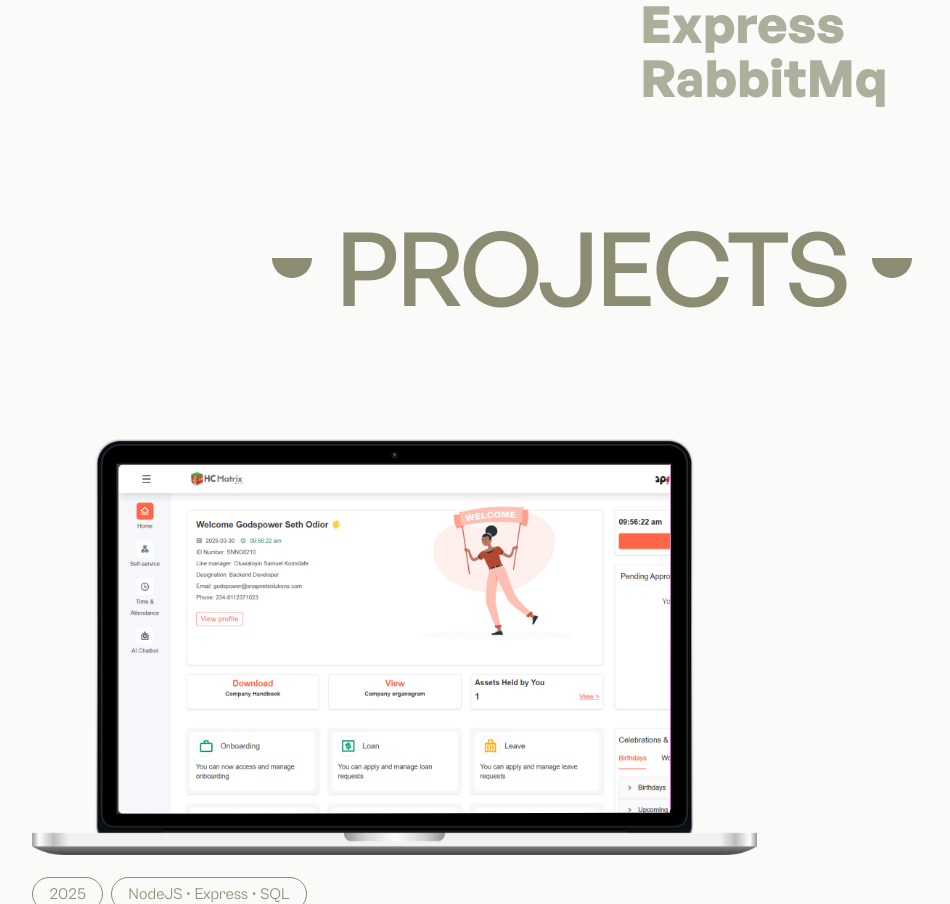
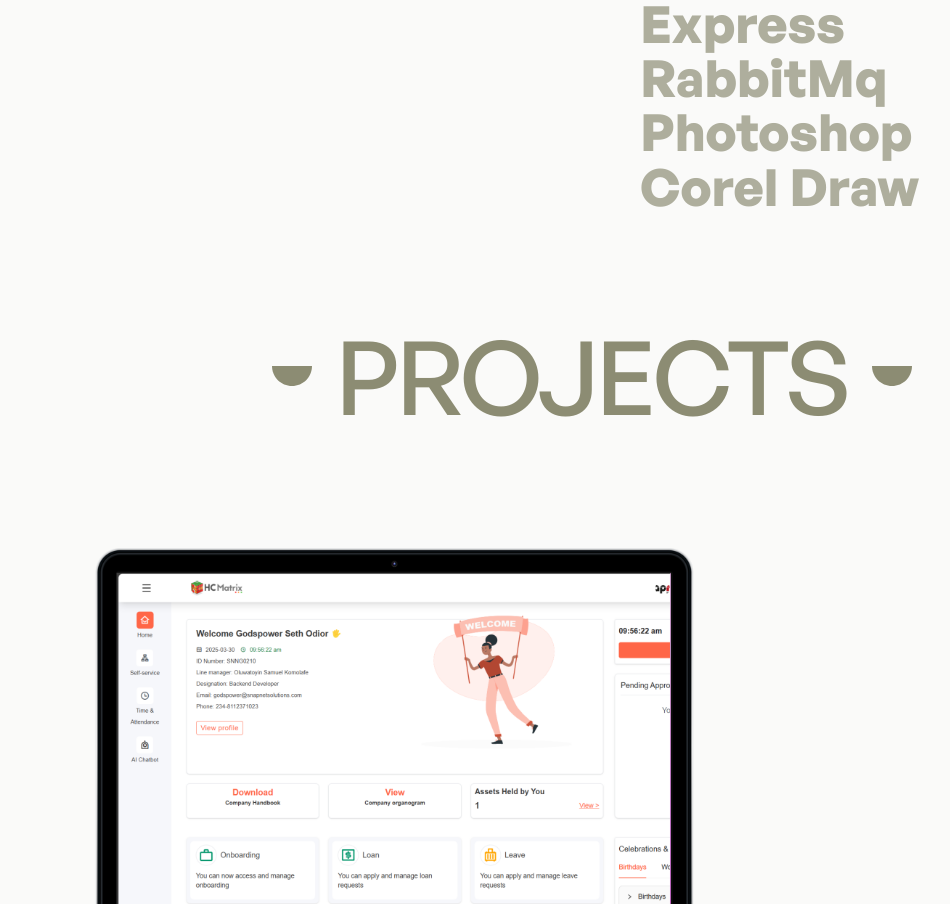
Before and after one commit to portfolio-works/seth, a React (Vite) app: page / in a window 1280 px wide. Shown: the part 3241-4145 px from the top of the page, without its empty margins (48-998 px from the left). Built offline with nearby package versions, Linux system fonts and the light colour scheme.

Commit message:
feat: added some more shii

```diff
--- a/src/components/homepage/Services.jsx
+++ b/src/components/homepage/Services.jsx
@@ -18,6 +18,8 @@ export default function Services() {
     'gRPC',
     'Express',
     'RabbitMq',
+    'Photoshop',
+    'Corel Draw',
   ]
 
   return (
```
